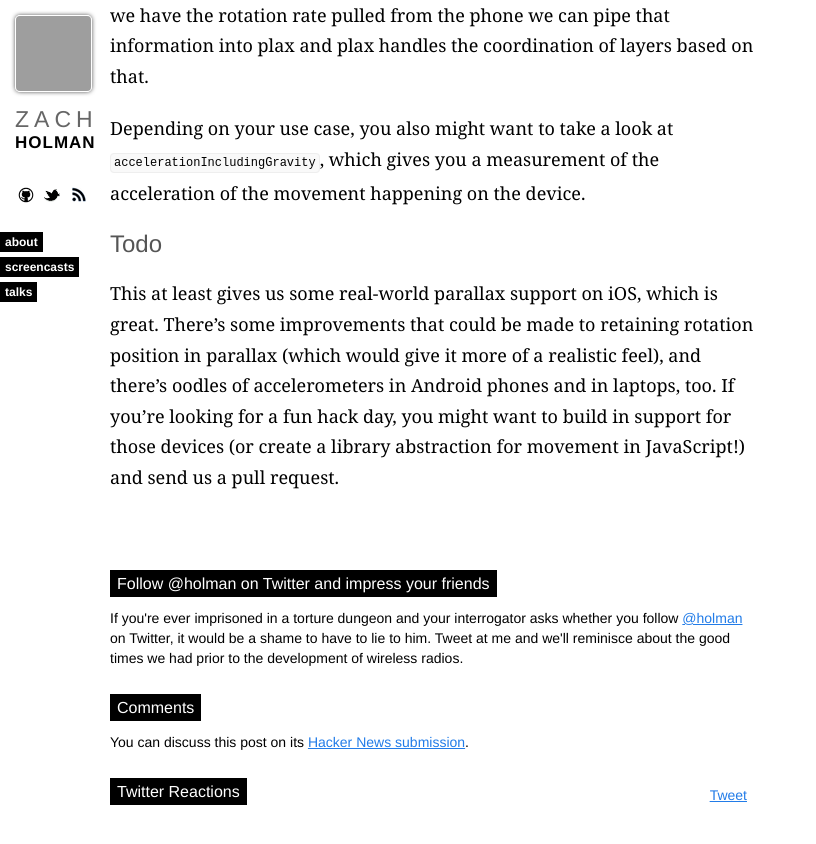
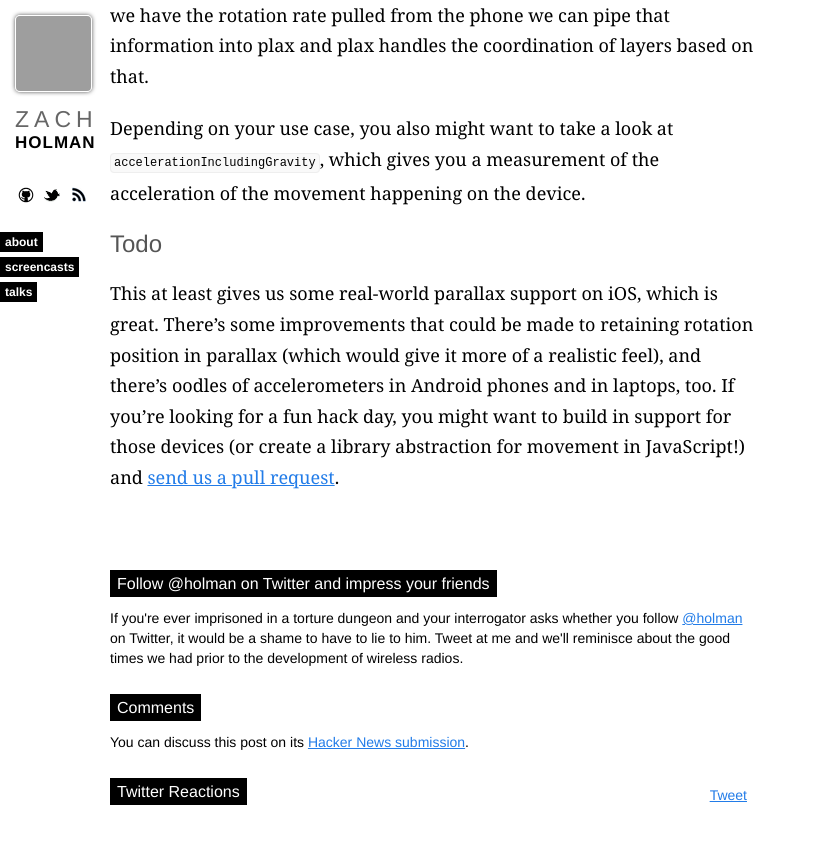
Before and after one commit to broccolini/designertocoder.github.com, a Jekyll site: the page built from _posts/2011-07-01-parallaxing-parallax-on-ios.markdown, in a window 1280 px wide and 900 px high, scrolled down 1683 px, cut to the strip 0-844 px from the top of the window. Shown: the whole strip, without its empty margins (0-816 px from the left). Built offline with Jekyll 4.4.1, drawn with Linux system fonts in a browser that asks for light colours; nearby versions of some CDN libraries; Markdown is read by kramdown in place of the engine named in the settings; comment, search, counter and statistics services are not loaded; some of the changed lines change nothing that is shown; grey boxes are pictures that could not be loaded.

Commit message:
repo link

```diff
--- a/_posts/2011-07-01-parallaxing-parallax-on-ios.markdown
+++ b/_posts/2011-07-01-parallaxing-parallax-on-ios.markdown
@@ -82,4 +82,5 @@ There's some improvements that could be made to retaining rotation position in
 parallax (which would give it more of a realistic feel), and there's oodles of
 accelerometers in Android phones and in laptops, too. If you're looking for a
 fun hack day, you might want to build in support for those devices (or create a
-library abstraction for movement in JavaScript!) and send us a pull request.
+library abstraction for movement in JavaScript!) and <a
+href="https://github.com/cameronmcefee/plax">send us a pull request</a>.
```
